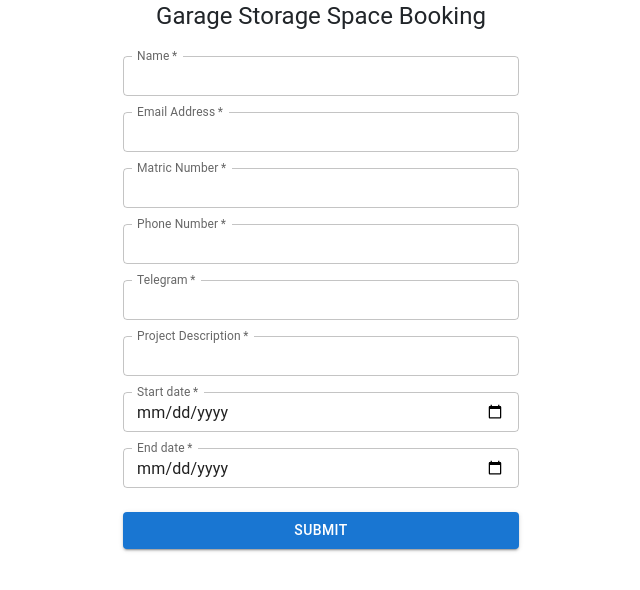
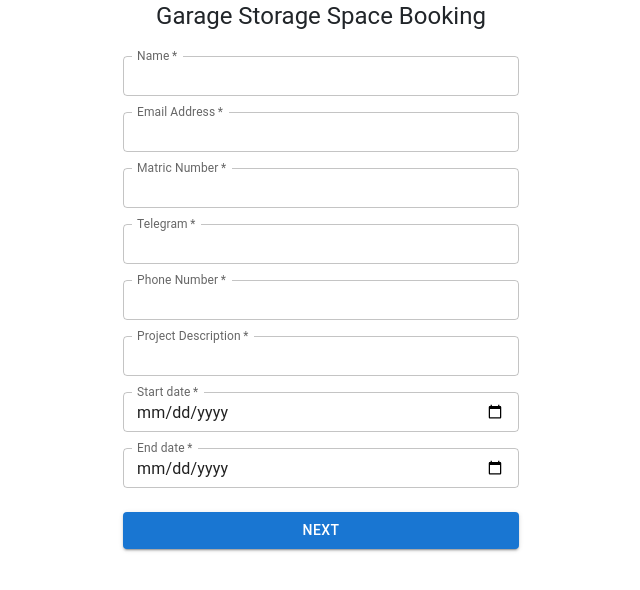
Before and after one commit to victorlim12/Tinkering-Project-Management, a React (Create React App) app: page / in a window 1280 px wide. Shown: the top 590 px of the page, without its empty margins (319-959 px from the left). Built offline with nearby package versions, Linux system fonts and the light colour scheme.

Commit message:
Update index.js

```diff
--- a/src/index.js
+++ b/src/index.js
@@ -2,11 +2,12 @@ import React from 'react';
 import ReactDOM from 'react-dom/client';
 import './index.css';
 import App from './App';
+import Appnew from './Appnew'
 
 const root = ReactDOM.createRoot(document.getElementById('root'));
 root.render(
   <React.StrictMode>
-    <App />
+    <Appnew />
   </React.StrictMode>
 );
 
```
